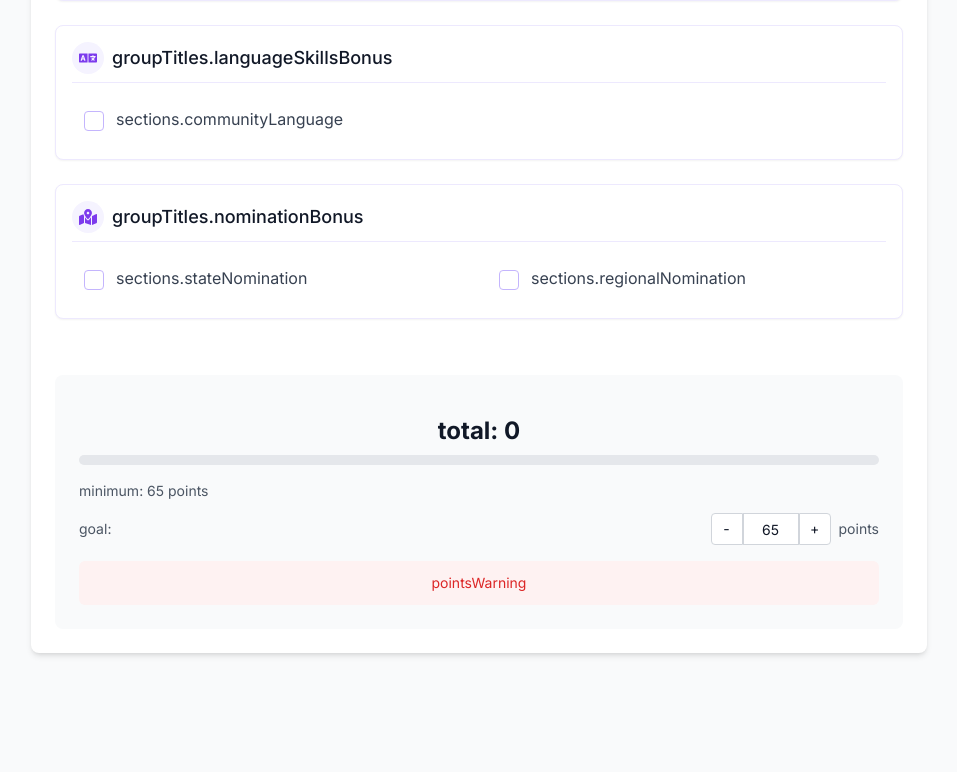
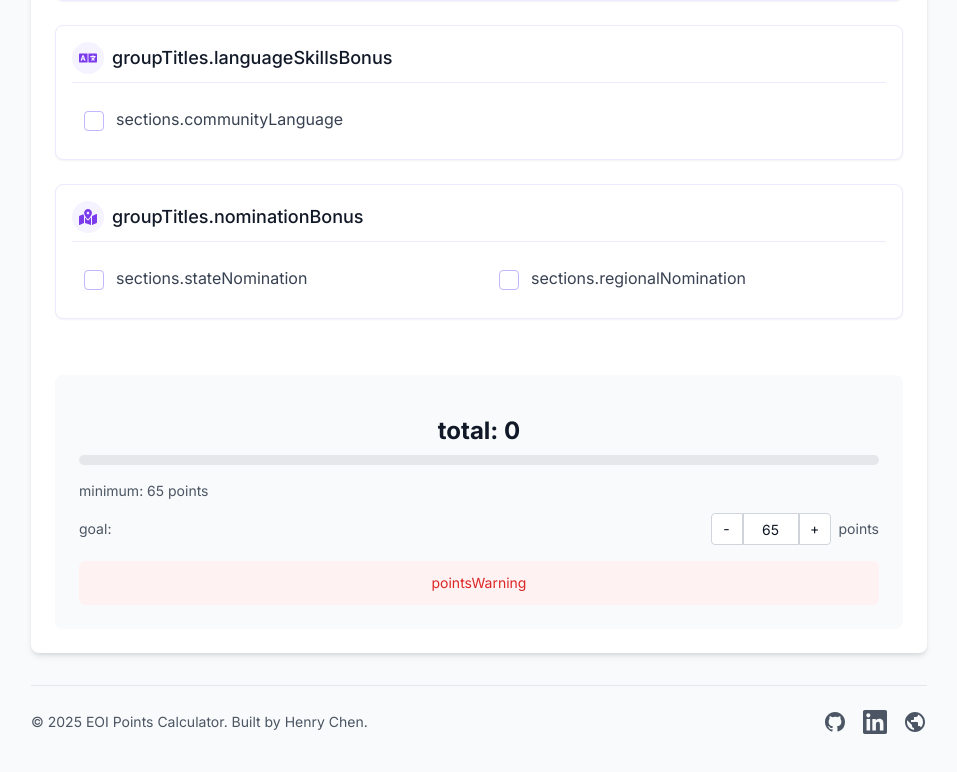
Before and after one commit to Misoto22/eoi-points-calculator, a Next.js app: page / in a window 1280 px wide. Shown: the part 760-1532 px from the top of the page, without its empty margins (161-1118 px from the left). Before the commit the page ends 1445 px from the top, so only its background shows below. Built offline with nearby package versions, Linux system fonts and the light colour scheme; what i18next-resources-to-backend would draw is missing.

Commit message:
feat: footer added - with social media links

```diff
--- a/src/app/page.tsx
+++ b/src/app/page.tsx
@@ -47,7 +47,8 @@ const PageContent = () => {
   const progress = Math.min((totalPoints / goalPoints) * 100, 100);
 
   return (
-    <div className="max-w-4xl mx-auto">
+    <div className="max-w-4xl mx-auto flex flex-col min-h-[calc(100vh-2rem)]">
+      <div className="flex-grow">
         <div className="flex flex-col md:flex-row md:justify-between md:items-center mb-8 space-y-4 md:space-y-0">
           <h1 className="text-2xl font-bold text-center md:text-left">{t('title')}</h1>
           <div className="flex items-center justify-center md:justify-end space-x-4">
@@ -135,6 +136,50 @@ const PageContent = () => {
           </motion.div>
         </div>
       </div>
+
+      <footer className="mt-8 py-6 border-t border-gray-200 dark:border-gray-700">
+        <div className="flex flex-col md:flex-row justify-between items-center gap-4">
+          <div className="text-sm text-gray-600 dark:text-gray-400">
+            © 2025 EOI Points Calculator. Built by Henry Chen.
+          </div>
+          <div className="flex items-center space-x-4">
+            <a
+              href="https://github.com/Misoto22"
+              target="_blank"
+              rel="noopener noreferrer"
+              className="text-gray-600 dark:text-gray-400 hover:text-gray-900 dark:hover:text-gray-200 transition-colors"
+              aria-label="GitHub"
+            >
+              <svg className="w-6 h-6" fill="currentColor" viewBox="0 0 24 24">
+                <path fillRule="evenodd" d="M12 2C6.477 2 2 6.484 2 12.017c0 4.425 2.865 8.18 6.839 9.504.5.092.682-.217.682-.483 0-.237-.008-.868-.013-1.703-2.782.605-3.369-1.343-3.369-1.343-.454-1.158-1.11-1.466-1.11-1.466-.908-.62.069-.608.069-.608 1.003.07 1.531 1.032 1.531 1.032.892 1.53 2.341 1.088 2.91.832.092-.647.35-1.088.636-1.338-2.22-.253-4.555-1.113-4.555-4.951 0-1.093.39-1.988 1.029-2.688-.103-.253-.446-1.272.098-2.65 0 0 .84-.27 2.75 1.026A9.564 9.564 0 0112 6.844c.85.004 1.705.115 2.504.337 1.909-1.296 2.747-1.027 2.747-1.027.546 1.379.202 2.398.1 2.651.64.7 1.028 1.595 1.028 2.688 0 3.848-2.339 4.695-4.566 4.943.359.309.678.92.678 1.855 0 1.338-.012 2.419-.012 2.747 0 .268.18.58.688.482A10.019 10.019 0 0022 12.017C22 6.484 17.522 2 12 2z" clipRule="evenodd" />
+              </svg>
+            </a>
+            <a
+              href="https://www.linkedin.com/in/henry-misoto22/"
+              target="_blank"
+              rel="noopener noreferrer"
+              className="text-gray-600 dark:text-gray-400 hover:text-gray-900 dark:hover:text-gray-200 transition-colors"
+              aria-label="LinkedIn"
+            >
+              <svg className="w-6 h-6" fill="currentColor" viewBox="0 0 24 24">
+                <path d="M20.447 20.452h-3.554v-5.569c0-1.328-.027-3.037-1.852-3.037-1.853 0-2.136 1.445-2.136 2.939v5.667H9.351V9h3.414v1.561h.046c.477-.9 1.637-1.85 3.37-1.85 3.601 0 4.267 2.37 4.267 5.455v6.286zM5.337 7.433c-1.144 0-2.063-.926-2.063-2.065 0-1.138.92-2.063 2.063-2.063 1.14 0 2.064.925 2.064 2.063 0 1.139-.925 2.065-2.064 2.065zm1.782 13.019H3.555V9h3.564v11.452zM22.225 0H1.771C.792 0 0 .774 0 1.729v20.542C0 23.227.792 24 1.771 24h20.451C23.2 24 24 23.227 24 22.271V1.729C24 .774 23.2 0 22.222 0h.003z"/>
+              </svg>
+            </a>
+            <a
+              href="https://www.misoto22.com/"
+              target="_blank"
+              rel="noopener noreferrer"
+              className="text-gray-600 dark:text-gray-400 hover:text-gray-900 dark:hover:text-gray-200 transition-colors"
+              aria-label="Personal Website"
+            >
+              <svg className="w-6 h-6" fill="currentColor" viewBox="0 0 24 24">
+                <path d="M12 2C6.48 2 2 6.48 2 12s4.48 10 10 10 10-4.48 10-10S17.52 2 12 2zm-1 17.93c-3.95-.49-7-3.85-7-7.93 0-.62.08-1.21.21-1.79L9 15v1c0 1.1.9 2 2 2v1.93zm6.9-2.54c-.26-.81-1-1.39-1.9-1.39h-1v-3c0-.55-.45-1-1-1H8v-2h2c.55 0 1-.45 1-1V7h2c1.1 0 2-.9 2-2v-.41c2.93 1.19 5 4.06 5 7.41 0 2.08-.8 3.97-2.1 5.39z"/>
+              </svg>
+            </a>
+          </div>
+        </div>
+      </footer>
+    </div>
   );
 };
 
```
Lines whose indentation alone changed are shown as unchanged.
